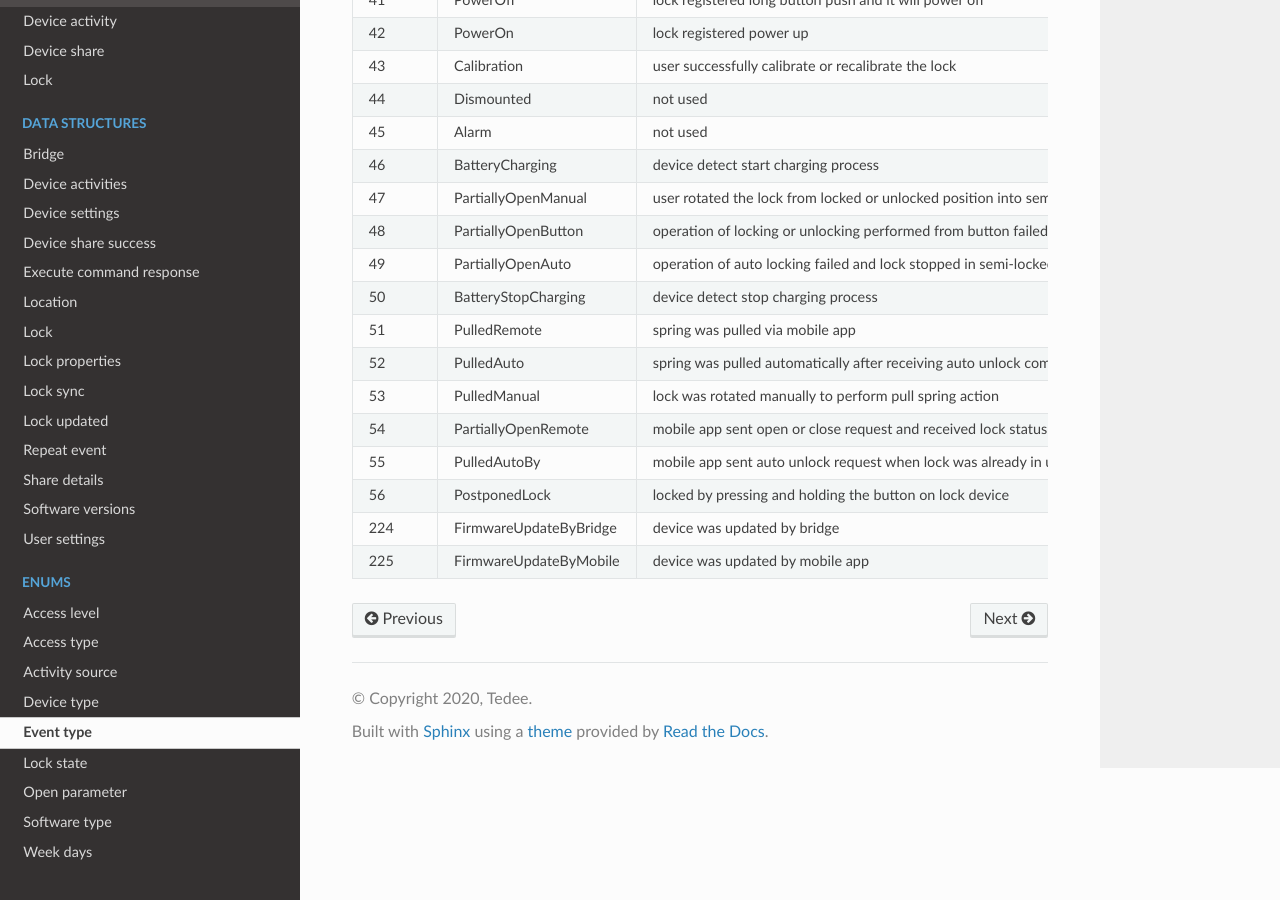
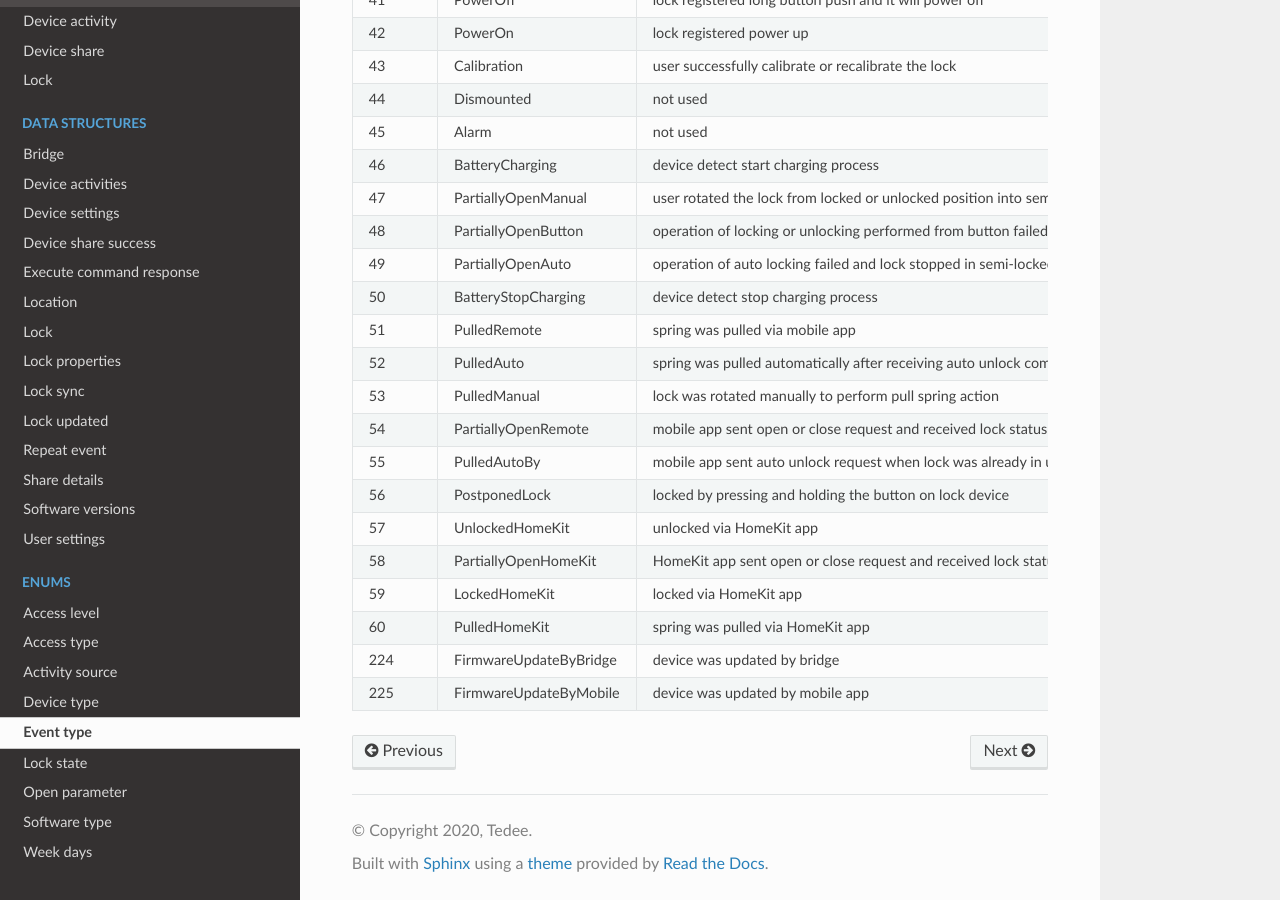
Before and after one commit to tedee-com/tedee-api-doc, a Sphinx documentation site: the page built from docs/source/enums/event-type.rst, in a window 1280 px wide and 900 px high, scrolled down 554 px. Built offline with Sphinx 7.4.7 and the Read the Docs theme 2.0.0, drawn with Linux system fonts in a browser that asks for light colours.

Commit message:
Add hk activities (#64)

```diff
--- a/docs/source/enums/event-type.rst
+++ b/docs/source/enums/event-type.rst
@@ -56,6 +56,14 @@ This enum describes possible events in device activity logs
 +--------+-------------------------------+-------------------------------------------------------------------------------------------------------------------------------+
 | 56     | PostponedLock                 | locked by pressing and holding the button on lock device                                                                      |
 +--------+-------------------------------+-------------------------------------------------------------------------------------------------------------------------------+
+| 57     | UnlockedHomeKit               | unlocked via HomeKit app                                                                                                      |
++--------+-------------------------------+-------------------------------------------------------------------------------------------------------------------------------+
+| 58     | PartiallyOpenHomeKit          | HomeKit app sent open or close request and received lock status changed to partially open                                     |
++--------+-------------------------------+-------------------------------------------------------------------------------------------------------------------------------+
+| 59     | LockedHomeKit                 | locked via HomeKit app                                                                                                        |
++--------+-------------------------------+-------------------------------------------------------------------------------------------------------------------------------+
+| 60     | PulledHomeKit                 | spring was pulled via HomeKit app                                                                                             |
++--------+-------------------------------+-------------------------------------------------------------------------------------------------------------------------------+
 | 224    | FirmwareUpdateByBridge        | device was updated by bridge                                                                                                  |
 +--------+-------------------------------+-------------------------------------------------------------------------------------------------------------------------------+
 | 225    | FirmwareUpdateByMobile        | device was updated by mobile app                                                                                              |
```
